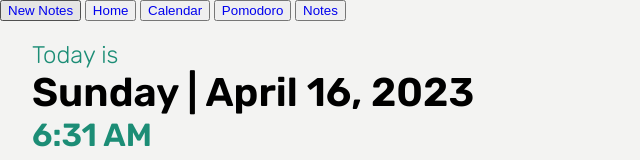
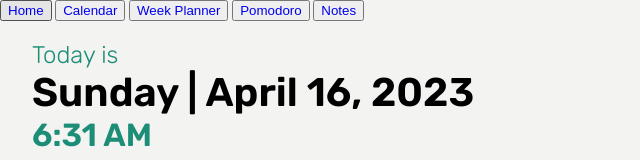
Before and after one commit to ni-lie/IskoTool, a Svelte app in the folder IskoTool/: page / in a window 1280 px wide. Shown: the top 160 px of the page, without its empty margins (0-640 px from the left). Built offline with nearby package versions, Linux system fonts and the light colour scheme.

Commit message:
feat: add Planner to routes, remove route to old Notes

```diff
--- a/IskoTool/src/App.svelte
+++ b/IskoTool/src/App.svelte
@@ -3,15 +3,17 @@
   import Router, {location, link} from 'svelte-spa-router';
   import Dashboard from './pages/Dashboard.svelte';
   import Pomodoro from './pages/PomodoroPage.svelte';
-  import Notes from './pages/Notes.svelte';
+  // import Notes from './pages/Notes.svelte'; // to remove.
   import Calendar from './pages/CalendarPage.svelte'
+  import Planner from './pages/PlannerPage.svelte';
   import newNotes from './pages/newNotes.svelte';
 
   const routes = {
     '/': Dashboard,
     '/calendar': Calendar,
+    '/planner': Planner,
     '/pomodoro': Pomodoro,
-    '/notes': Notes,
+    // '/notes': Notes, // to remove.
     '/newNotes':newNotes
   }
 
@@ -19,11 +21,12 @@
 
 <main>
   <nav>
-    <button><a href="#/newNotes">New Notes</a></button>
     <button><a href="/">Home</a></button>
     <button><a href="#/calendar">Calendar</a></button>
+    <button><a href="#/planner">Week Planner</a></button>
     <button><a href="#/pomodoro">Pomodoro</a></button>
-    <button><a href="#/notes">Notes</a></button>
+    <button><a href="#/newNotes">Notes</a></button>
+    <!-- <button><a href="#/notes">Notes</a></button> --> <!-- to remove. -->
   </nav>
 
   <Router {routes} />
```
